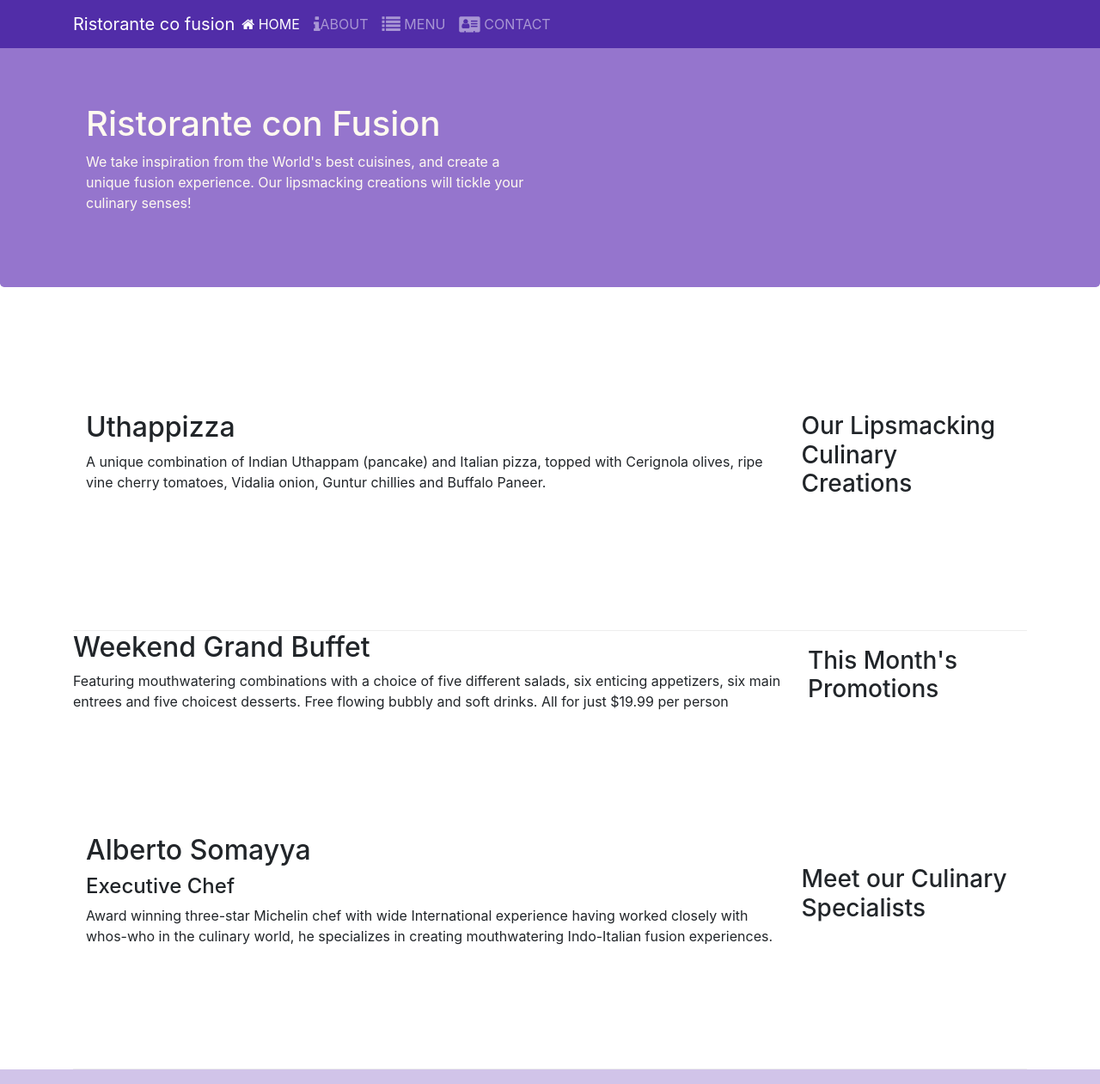
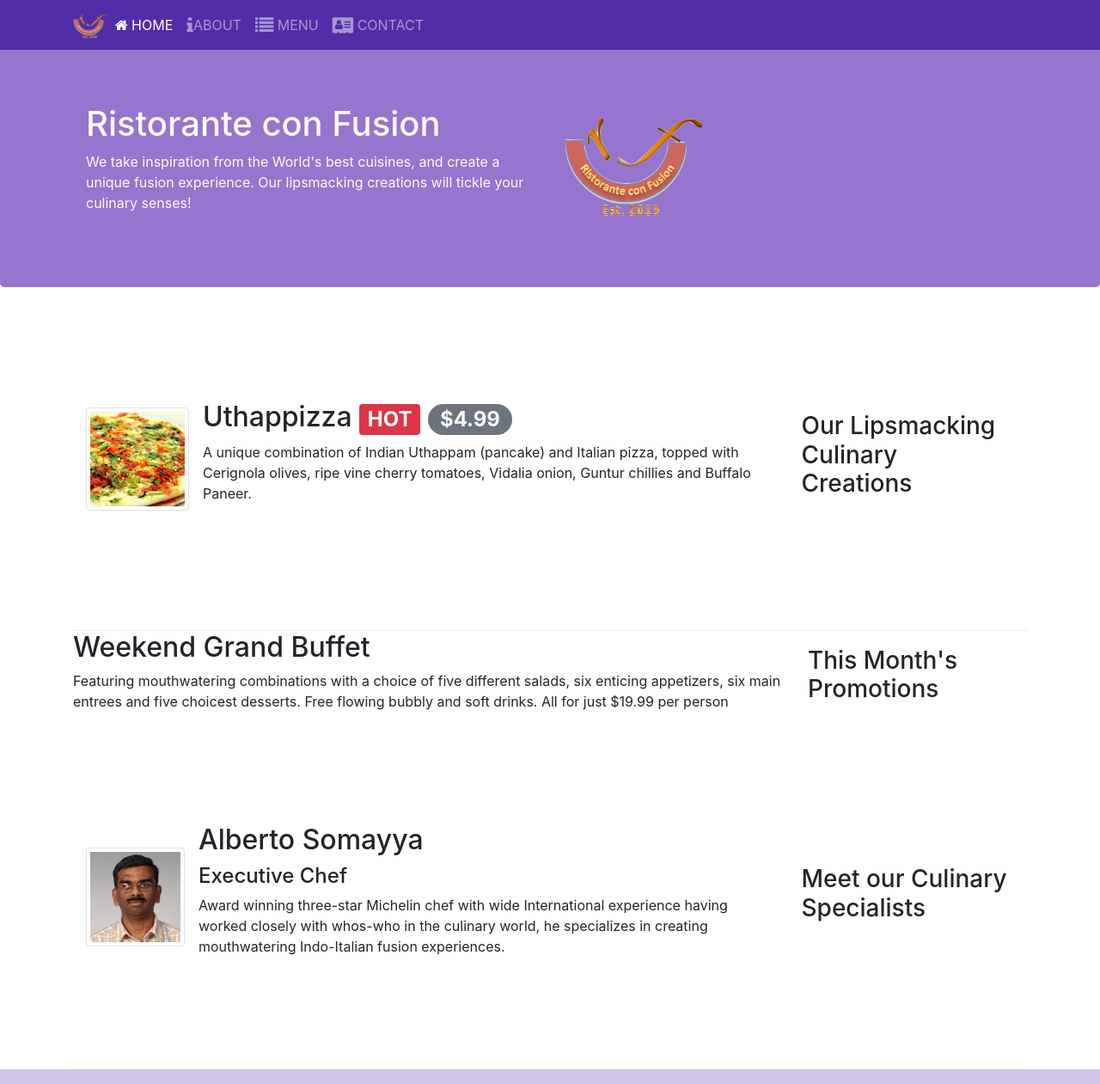
Before and after one commit to larexx40/Bootstrap4, a website: page index.html in a window 1280 px wide. Shown: the top 1261 px of the page at 86% size. Drawn offline with nearby package versions, Linux system fonts and the light colour scheme.

Commit message:
badges/alert

```diff
--- a/index.html
+++ b/index.html
@@ -23,7 +23,7 @@
                     <button class="navbar-toggler" type="button" data-toggle="collapse" data-target="#Navbar">
                         <span class="navbar-toggler-icon"></span>
                     </button>
-                    <a class="navbar-brand mr-auto" href="#">Ristorante co fusion</a>
+                    <a class="navbar-brand mr-auto" href="#"> <img src="img/logo.png" height="30" alt=""></a>
                     <div class="collapse navbar-collapse" id="Navbar">
                             <ul class="navbar-nav mr-auto">
                                     <li class="nav-item  active"><a class="nav-link" href="#"> <span class="fa fa-home"></span> HOME</a></li>
@@ -43,7 +43,8 @@
                     <h1>Ristorante con Fusion</h1>
                     <p>We take inspiration from the World's best cuisines, and create a unique fusion experience. Our lipsmacking creations will tickle your culinary senses!</p>
                 </div>
-                <div class="col-12 col-sm">
+                <div class="col-12 col-sm align-self-center">
+                    <img src="img/logo.png" class="img-fluid" alt="">
                 </div>
             </div>
         </div>
@@ -55,8 +56,15 @@
                 <h3>Our Lipsmacking Culinary Creations</h3>
             </div>
             <div class="col col-sm order-sm-fist col-md">
-                <h2>Uthappizza</h2>
-                <p>A unique combination of Indian Uthappam (pancake) and Italian pizza, topped with Cerignola olives, ripe vine cherry tomatoes, Vidalia onion, Guntur chillies and Buffalo Paneer.</p>
+                <div class="media">
+                    <img class="d-flex mr-3 img-thumbnail align-self-center" src="img/uthappizza.png" alt="uthappizza">
+                    <div class="media-body">
+                            <h2 class="mt-0">Uthappizza <span class="badge badge-danger">HOT</span> <span class="badge badge-pill badge-secondary">$4.99</span> </h2>
+                            <p>A unique combination of Indian Uthappam (pancake) and Italian pizza, topped with Cerignola olives, ripe vine cherry tomatoes, Vidalia onion, Guntur chillies and Buffalo Paneer.</p>
+                    </div>
+
+                </div>
+
             </div>
         </div>
 
@@ -76,9 +84,15 @@
                 <h3>Meet our Culinary Specialists</h3>
             </div>
             <div class="col col-sm order-sm-first col-md">
-                <h2>Alberto Somayya</h2>
-                <h4>Executive Chef</h4>
-                <p>Award winning three-star Michelin chef with wide International experience having worked closely with whos-who in the culinary world, he specializes in creating mouthwatering Indo-Italian fusion experiences. </p>
+                <div class="media">
+                    <img class="d-flex mr-3 img-thumbnail align-self-center" src="img/alberto.png" alt="alberto">
+                    <div class="media-body">
+                        <h2 class="mt-0">Alberto Somayya</h2>
+                        <h4>Executive Chef</h4>
+                        <p class="d-none d-sm-block">Award winning three-star Michelin chef with wide International experience having worked closely with whos-who in the culinary world, he specializes in creating mouthwatering Indo-Italian fusion experiences. </p>
+                    </div>
+                </div>
+
             </div>
         </div>
     </div>
```
Also changed, not shown: aboutus.html (+3 -2 lines), contactus.html (+3 -2 lines).
